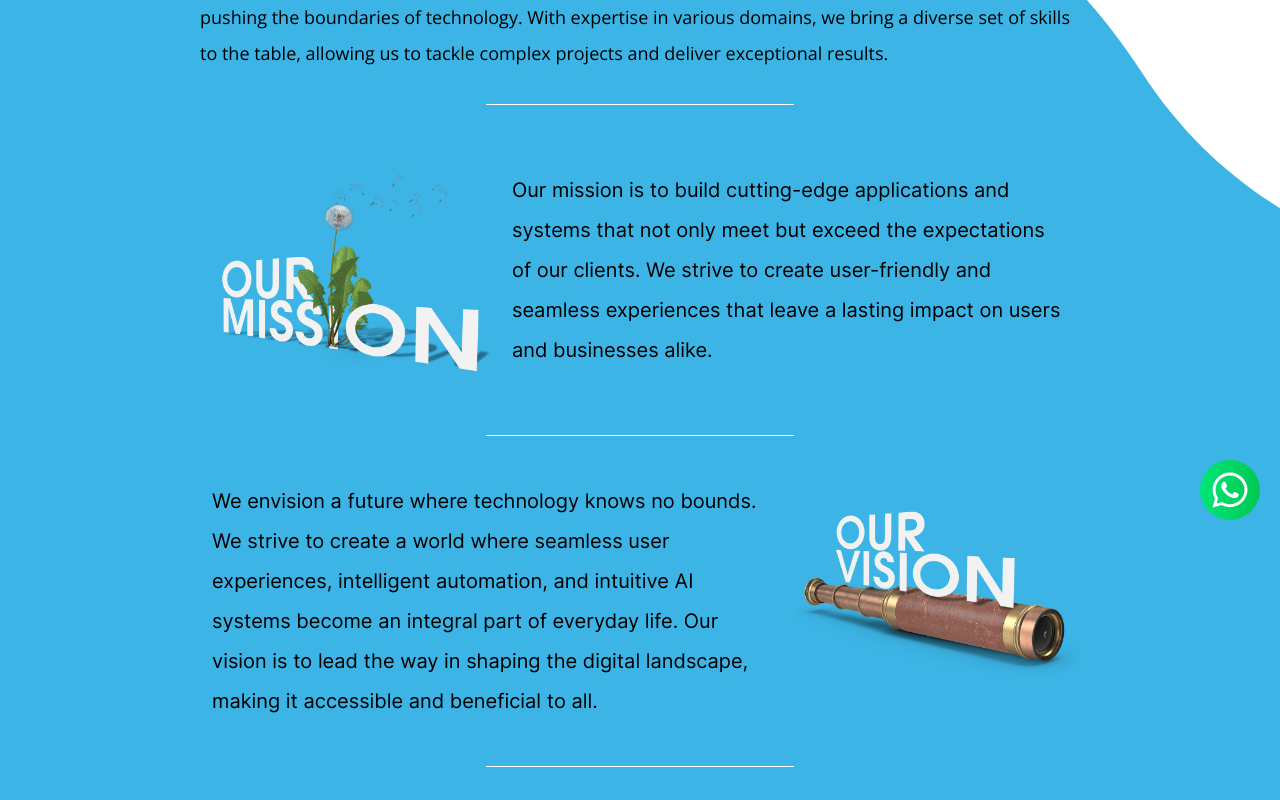
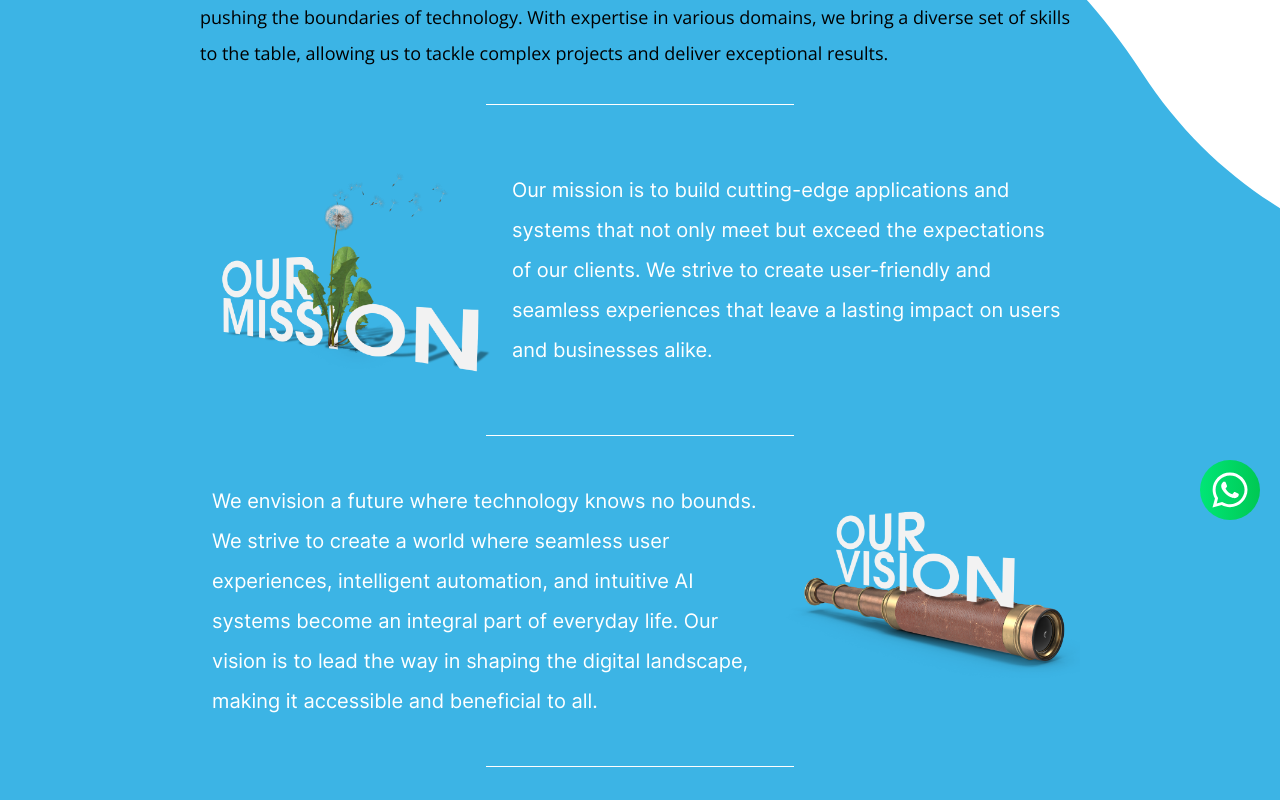
Before and after one commit to sharabasy/oudi-menu, a React (Create React App) app: page /who-are-we in a window 1280 px wide. Shown: the part 260-1060 px from the top of the page. Built offline with nearby package versions, Linux system fonts and the light colour scheme.

Commit message:
scroll in WhoAreWe

```diff
--- a/src/pages/whoAreWe/WhoAreWe.js
+++ b/src/pages/whoAreWe/WhoAreWe.js
@@ -1,4 +1,5 @@
 import React from "react";
+import ScrollAnimation from "react-animate-on-scroll";
 
 import ourMission from "../../assets/images/our mission.png";
 import ourVision from "../../assets/images/our vision.png";
@@ -14,45 +15,45 @@ const WhoAreWe = () => {
                 We are a team of passionate and skilled developers, dedicated to creating innovative solutions and pushing the boundaries of technology. With expertise in various domains, we bring a diverse set of skills to the table, allowing us to tackle complex projects and deliver exceptional results.
             </p>
             <div className={style["divider"]} /> {/* Add a horizontal rule (line) */}
-            <div className={`${style["mission"]} flex-row-between2col`}>
+            <div className={`${style["mission"]} white flex-row-between2col`}>
                 <img className={style['img']} src={ourMission} alt="Our Mission" />
                 <p className={`${style["text"]} space-none size-20px inter margin-12px-H`}>
                     Our mission is to build cutting-edge applications and systems that not only meet but exceed the expectations of our clients. We strive to create user-friendly and seamless experiences that leave a lasting impact on users and businesses alike.
                 </p>
             </div>
             <div className={style["divider"]} /> {/* Add a horizontal rule (line) */}
-            <div className={`${style["vision"]} flex-row-between2col`}>
+            <ScrollAnimation animateIn="fadeIn" animateOnce animatePreScroll={false} className={`${style["vision"]} white flex-row-between2col`}>
                 <p className={`${style["text"]} space-none size-20px inter margin-12px-H`}>
                     We envision a future where technology knows no bounds. We strive to create a world where seamless user experiences, intelligent automation, and intuitive AI systems become an integral part of everyday life. Our vision is to lead the way in shaping the digital landscape, making it accessible and beneficial to all.
                 </p>
                 <img className={style['img']} src={ourVision} alt="Our Vision" />
-            </div>
+            </ScrollAnimation>
             <div className={style["divider"]} /> {/* Add a horizontal rule (line) */}
             <h1 className="size-34px pt-sans">What Sets Us Apart ?</h1>
-            <div className="flex-row-top-start2col full-width">
+            <ScrollAnimation animateIn="fadeIn" animateOnce animatePreScroll={false} className="flex-row-top-start2col full-width">
                 <h3 className="margin-4px-V size-24px pt-sans">1- Diverse Expertise: </h3>
                 <p className={`${style["text"]} space-none size-18px inter margin-12px-H`}>
                     Our team comprises specialists in frontend development, backend development, Flutter, and artificial intelligence. This diverse skill set enables us to cover a wide range of technologies and platforms, giving us a competitive edge in the industry.
                 </p>
-            </div>
-            <div className="flex-row-top-start2col full-width">
+            </ScrollAnimation>
+            <ScrollAnimation animateIn="fadeIn" animateOnce animatePreScroll={false} className="flex-row-top-start2col full-width">
                 <h3 className="margin-4px-V size-24px pt-sans">2- Collaborative Approach: </h3>
                 <p className={`${style["text"]} space-none size-18px inter margin-12px-H`}>
                     Collaboration is at the heart of our work culture. We believe that the best solutions emerge when different perspectives come together, and our team members actively contribute their unique insights to each project.
                 </p>
-            </div>
-            <div className="flex-row-top-start2col full-width">
+            </ScrollAnimation>
+            <ScrollAnimation animateIn="fadeIn" animateOnce animatePreScroll={false} className="flex-row-top-start2col full-width">
                 <h3 className="margin-4px-V size-24px pt-sans">3- Innovation-Driven: </h3>
                 <p className={`${style["text"]} space-none size-18px inter margin-12px-H`}>
                     We thrive on challenges and are always eager to explore new technologies and approaches. Our innovative mindset allows us to continuously improve our skills and deliver creative solutions.
                 </p>
-            </div>
-            <div className="flex-row-top-start2col full-width">
+            </ScrollAnimation>
+            <ScrollAnimation animateIn="fadeIn" animateOnce animatePreScroll={false} className="flex-row-top-start2col full-width">
                 <h3 className="margin-4px-V size-24px pt-sans">4- Client-Centric Focus: </h3>
                 <p className={`${style["text"]} space-none size-18px inter margin-12px-H`}>
                     Our clients are at the core of everything we do. Understanding their needs, goals, and vision is paramount, and we tailor our solutions to meet their specific requirements.
                 </p>
-            </div>
+            </ScrollAnimation>
         </div>
     );
 };
--- a/src/pages/whoAreWe/whoAreWe.module.scss
+++ b/src/pages/whoAreWe/whoAreWe.module.scss
@@ -22,6 +22,10 @@
 
         // Apply the animation to the page
         animation: fadeIn 1s ease-out;
+
+        &>div {
+           transition: all 1s ease-out;
+        }
     }
 
     h1 {
```
